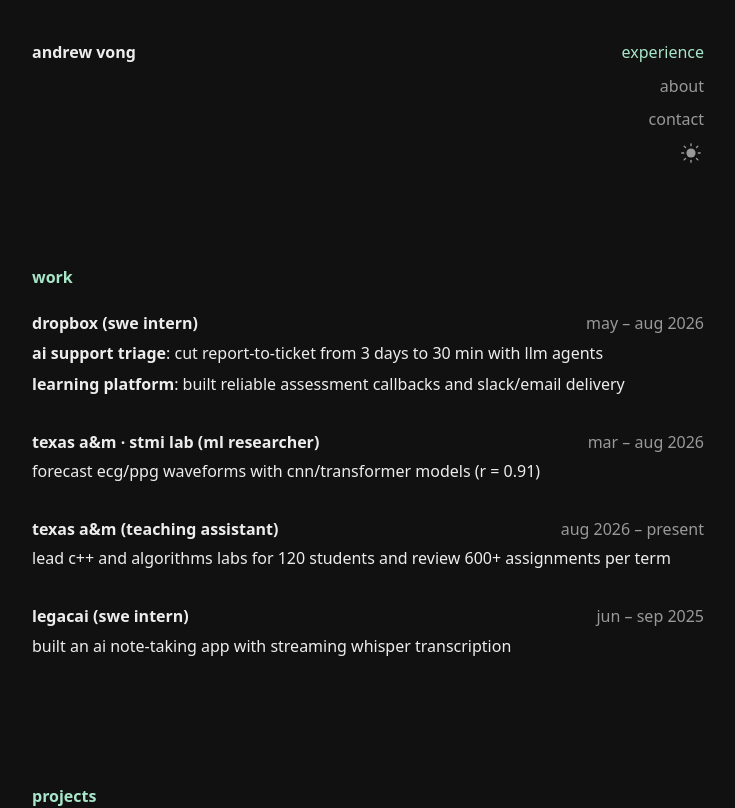
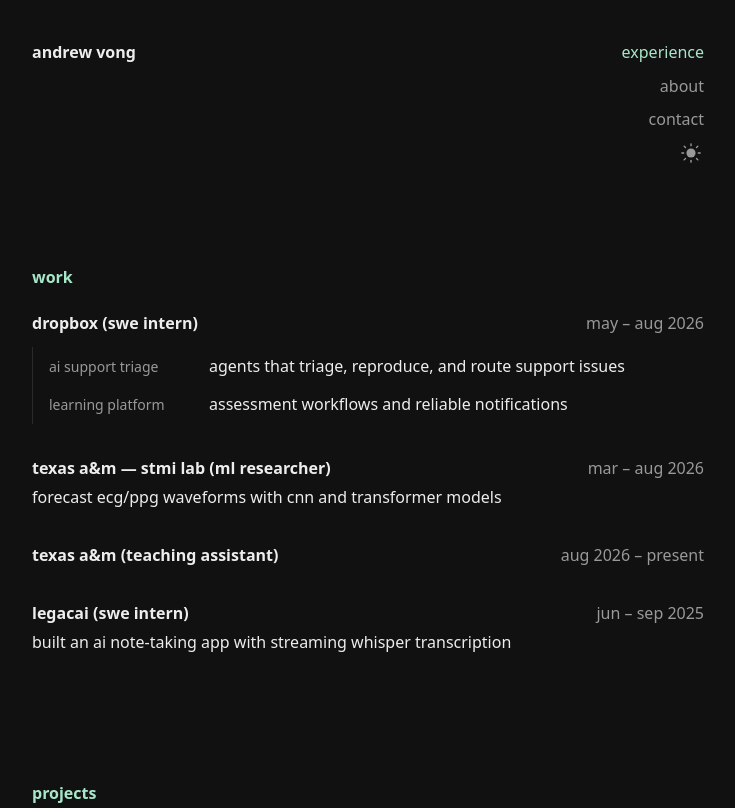
Before and after one commit to andrewv426/portfolio, a React (Vite) app: page / in a window 1280 px wide. Shown: the top 808 px of the page, without its empty margins (272-1007 px from the left). Built offline with nearby package versions, Linux system fonts and the light colour scheme; a web font is replaced by a local one.

Commit message:
refactor: refine Dropbox layout and simplify portfolio copy

```diff
--- a/src/App.css
+++ b/src/App.css
@@ -131,27 +131,19 @@ html.theme-transitioning *:not(.theme-toggle):not(.theme-toggle *) {
   text-decoration: none;
   min-width: 0;
 }
-.entry-name,
-.entry-label {
-  position: relative;
+.entry-name {
+  background: linear-gradient(var(--accent-link), var(--accent-link)) left bottom / 0 1px no-repeat;
+  transition: background-size 280ms ease, color 280ms ease, transform 280ms ease;
 }
-.entry-name::after,
-.entry-label::after {
-  content: "";
-  position: absolute;
-  left: 0;
-  right: 0;
-  bottom: -2px;
-  height: 1px;
-  background: currentColor;
-  transform: scaleX(0);
-  transform-origin: left center;
-  transition: transform 250ms ease;
+
+@media (hover: hover) {
+  .entry-name:hover {
+    color: var(--accent-link);
+    background-size: 100% 1px;
+    transform: translateX(3px);
+  }
 }
-.entry-name:hover::after,
-.entry-label:hover::after {
-  transform: scaleX(1);
-}
+
 .entry-tags {
   display: flex;
   flex-wrap: wrap;
@@ -161,8 +153,53 @@ html.theme-transitioning *:not(.theme-toggle):not(.theme-toggle *) {
   color: var(--accent-link);
 }
 
-.entry-summaries .entry-desc + .entry-desc {
-  margin-top: 0.35rem;
+.entry-initiatives {
+  margin: 0.65rem 0 0;
+  border-left: 1px solid var(--border);
+}
+.initiative {
+  display: grid;
+  grid-template-columns: 9rem minmax(0, 1fr);
+  align-items: baseline;
+  gap: 1rem;
+  padding: 0.4rem 0 0.4rem 1rem;
+  margin-left: -1px;
+  border-left: 1px solid transparent;
+  background: linear-gradient(90deg, color-mix(in srgb, var(--accent-link) 7%, transparent), transparent) left / 0 100% no-repeat;
+  transition: background-size 320ms ease, border-color 320ms ease;
+}
+.initiative-name {
+  font-size: 0.875rem;
+  font-weight: 500;
+  color: var(--text-muted);
+  transition: color 280ms ease, transform 280ms ease;
+}
+@media (hover: hover) {
+  .initiative:hover {
+    border-left-color: var(--accent-link);
+    background-size: 100% 100%;
+  }
+  .initiative:hover .initiative-name {
+    color: var(--accent-link);
+    transform: translateX(3px);
+  }
+}
+@media (max-width: 600px) {
+  .initiative {
+    grid-template-columns: 1fr;
+    gap: 0.15rem;
+    padding-block: 0.55rem;
+  }
+}
+@media (prefers-reduced-motion: reduce) {
+  .entry-name,
+  .initiative,
+  .initiative-name,
+  .entry-name:hover,
+  .initiative:hover .initiative-name {
+    transition: none;
+    transform: none;
+  }
 }
 
 .tech {
--- a/src/components/Entry.jsx
+++ b/src/components/Entry.jsx
@@ -1,5 +1,5 @@
 function Entry({ entry }) {
-  const { name, date, description, summaries = [], tech, tags = [], repoUrl } = entry;
+  const { name, date, description, initiatives = [], tech, tags = [], repoUrl } = entry;
 
   return (
     <article className="entry">
@@ -17,15 +17,15 @@ function Entry({ entry }) {
       )}
 
       {description && <p className="entry-desc">{description}</p>}
-      {summaries.length > 0 && (
-        <div className="entry-summaries">
-          {summaries.map(({ label, text }) => (
-            <p className="entry-desc" key={label || text}>
-              {label && <><strong className="entry-label">{label}</strong>: </>}
-              {text}
-            </p>
+      {initiatives.length > 0 && (
+        <dl className="entry-initiatives">
+          {initiatives.map((initiative) => (
+            <div className="initiative" key={initiative.name}>
+              <dt className="initiative-name">{initiative.name}</dt>
+              <dd className="entry-desc">{initiative.description}</dd>
+            </div>
           ))}
-        </div>
+        </dl>
       )}
       {tech && <p className="tech">{tech}</p>}
 
--- a/src/data/work.js
+++ b/src/data/work.js
@@ -2,43 +2,30 @@ export const jobs = [
   {
     name: "dropbox (swe intern)",
     date: "may – aug 2026",
-    summaries: [
+    initiatives: [
       {
-        label: "ai support triage",
-        text: "cut report-to-ticket from 3 days to 30 min with llm agents",
+        name: "ai support triage",
+        description: "agents that triage, reproduce, and route support issues",
       },
       {
-        label: "learning platform",
-        text: "built reliable assessment callbacks and slack/email delivery",
+        name: "learning platform",
+        description: "assessment workflows and reliable notifications",
       },
     ],
   },
   {
-    name: "texas a&m · stmi lab (ml researcher)",
+    name: "texas a&m — stmi lab (ml researcher)",
     date: "mar – aug 2026",
-    summaries: [
-      {
-        text: "forecast ecg/ppg waveforms with cnn/transformer models (r = 0.91)",
-      },
-    ],
+    description: "forecast ecg/ppg waveforms with cnn and transformer models",
   },
   {
     name: "texas a&m (teaching assistant)",
     date: "aug 2026 – present",
-    summaries: [
-      {
-        text: "lead c++ and algorithms labs for 120 students and review 600+ assignments per term",
-      },
-    ],
   },
   {
     name: "legacai (swe intern)",
     date: "jun – sep 2025",
-    summaries: [
-      {
-        text: "built an ai note-taking app with streaming whisper transcription",
-      },
-    ],
+    description: "built an ai note-taking app with streaming whisper transcription",
   },
 ];
 
@@ -48,7 +35,7 @@ export const projects = [
     name: "parallel wikipedia word indexer",
     date: "2026",
     description:
-      "counted 4.5b wikipedia words at 880 mb/s on 12 cores using c++, per-thread hash tables, and a 2 gb virtual memory reservation",
+      "multithreaded c++ word indexer for wikipedia, using per-thread hash tables and virtual memory to count words efficiently",
     tech: "c++, win32, virtual memory, multithreading, cache optimization",
     tags: [],
     repoUrl: null,
@@ -59,7 +46,7 @@ export const projects = [
     name: "voxpath",
     date: "2025",
     description:
-      "c++17 runtime for parkinson's voice screening — 0.94 auroc, with p50 inference cut from 47 ms to 8 ms using embedded onnx runtime",
+      "c++ inference runtime that detects vocal biomarkers for parkinson's screening, with onnx models running directly in the audio path",
     tech: "c++17, pytorch, onnx runtime, fftw, avx2, webassembly",
     tags: [],
     repoUrl: "https://github.com/andrewv426/voxpath",
@@ -70,7 +57,7 @@ export const projects = [
     name: "nagi — tamuhack",
     date: "2026",
     description:
-      "agentic pipeline of 12+ tools orchestrated by nvidia nemotron, compiling natural language and uploaded files into runnable python programs and slurm job specs for hpc clusters",
+      "agentic pipeline that turns natural language and uploaded files into python programs and slurm jobs for hpc clusters",
     tech: "next.js, typescript, tailwind, nemotron api, react, figma",
     tags: [],
     repoUrl: "https://github.com/isaacchacko/tamuhack26",
--- a/src/pages/Contact.jsx
+++ b/src/pages/Contact.jsx
@@ -5,13 +5,13 @@ function Contact() {
       <p>the best way to reach me —</p>
       <ul className="link-list">
         <li>
-          email ·{" "}
+          email:{" "}
           <a className="link-accent" href="mailto:andrewvong426@gmail.com">
             andrewvong426@gmail.com
           </a>
         </li>
         <li>
-          github ·{" "}
+          github:{" "}
           <a
             className="link-accent"
             href="https://github.com/andrewv426"
@@ -22,7 +22,7 @@ function Contact() {
           </a>
         </li>
         <li>
-          linkedin ·{" "}
+          linkedin:{" "}
           <a
             className="link-accent"
             href="https://linkedin.com/in/andrewvong06"
```
